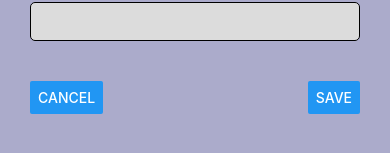
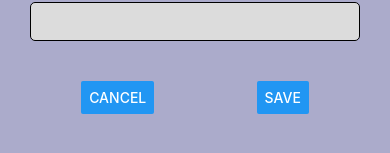
Before and after one commit to claireyyu/cs5520-assignment2, a React Native app in the folder tracker-app/: screen /AddActivityScreen in a window 390 px wide. Shown: the part 231-384 px from the top of the page. Built offline with nearby package versions, Linux system fonts and the light colour scheme.

Commit message:
Modify textinput for calendar sho

```diff
--- a/tracker-app/Screens/AddActivityScreen.js
+++ b/tracker-app/Screens/AddActivityScreen.js
@@ -35,13 +35,12 @@ export default function AddActivityScreen() {
     if (!date) {
       setDate(new Date()); // Set current date when opening picker for the first time
     }
-    setShowDatePicker(true);
+      setShowDatePicker(!showDatePicker);
   };
 
   const handleDateChange = (event, selectedDate) => {
-    const currentDate = selectedDate || date;
+    setDate(selectedDate);
     setShowDatePicker(false);
-    setDate(currentDate);
   };
 
   const handleCancelActivity = () => {
@@ -105,7 +104,7 @@ export default function AddActivityScreen() {
           style={styles.input}
           value={date ? date.toDateString() : ''}
           editable={false}
-          onPress={handleShowDatePicker}
+          onPressIn={handleShowDatePicker}
         />
         {showDatePicker && (
           <DateTimePicker
@@ -146,8 +145,9 @@ const styles = StyleSheet.create({
   buttonContainer: {
     zIndex: 1000,
     flexDirection: 'row',
-    justifyContent: 'space-between',
-    marginTop: 20,
+    justifyContent: 'space-around',
+    alighItems: 'center',
+    marginVertical: 20,
   },
   label: {
     fontSize: 16,
--- a/tracker-app/Screens/AddDietScreen.js
+++ b/tracker-app/Screens/AddDietScreen.js
@@ -20,13 +20,12 @@ export default function AddDietScreen() {
     if (!date) {
       setDate(new Date()); // Set current date when opening picker for the first time
     }
-    setShowDatePicker(true);
+    setShowDatePicker(!showDatePicker);
   };
 
   const handleDateChange = (event, selectedDate) => {
-    const currentDate = selectedDate || date;
+    setDate(selectedDate);
     setShowDatePicker(false);
-    setDate(currentDate);
   };
 
   const handleCancelDiet = () => {
```
